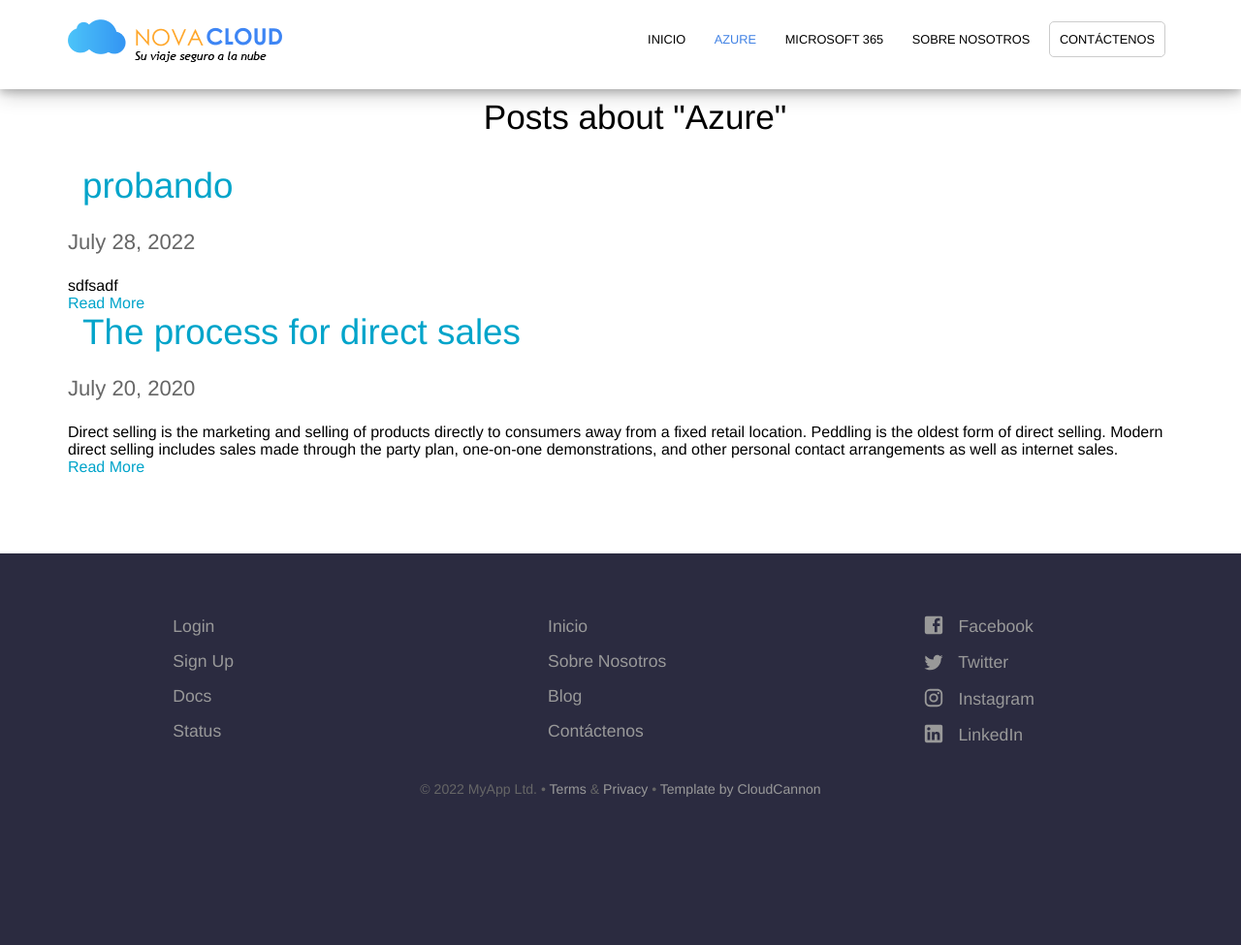
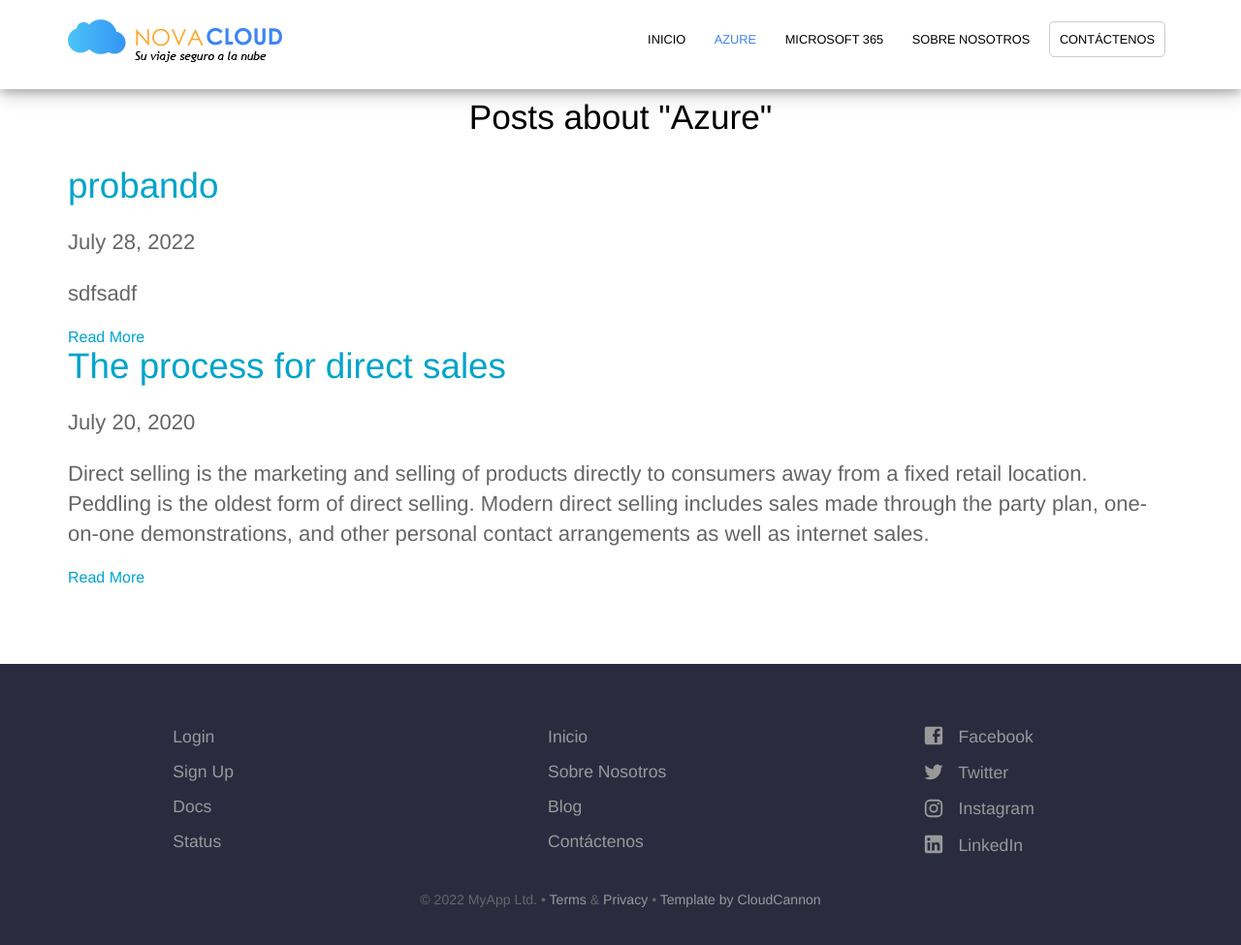
Before and after one commit to nova-cloud/nova-cloud.github.io, a Jekyll site: the page built from azure.html, in a window 1280 px wide and 989 px high. Shown: the top 975 px of the window at 97% size. Built offline with Jekyll 4.4.1, drawn with Linux system fonts in a browser that asks for light colours; a script that is not in the unit is left out.

Commit message:
Update azure.html

```diff
--- a/azure.html
+++ b/azure.html
@@ -6,15 +6,15 @@ title: Posts about "Azure"
 
 <div class="card">
   {% for post in site.categories['azure'] %}
-    <article class="post">
+<article class="post">
       <h1>
-          <a href="{{ site.baseurl }}{{ post.url }}" class="container">{{ post.title }}</a>
+          <a href="{{ site.baseurl }}{{ post.url }}">{{ post.title }}</a>
       </h1>
       <div>
         <p class="post_date">{{ post.date | date: "%B %e, %Y" }}</p>
       </div>
       <div class="entry">
-        {{ post.excerpt | strip_html | truncatewords: 60 }}
+        {{ post.excerpt }}
       </div>
       <a href="{{ site.baseurl }}{{ post.url }}" class="read-more">
           Read More
```
